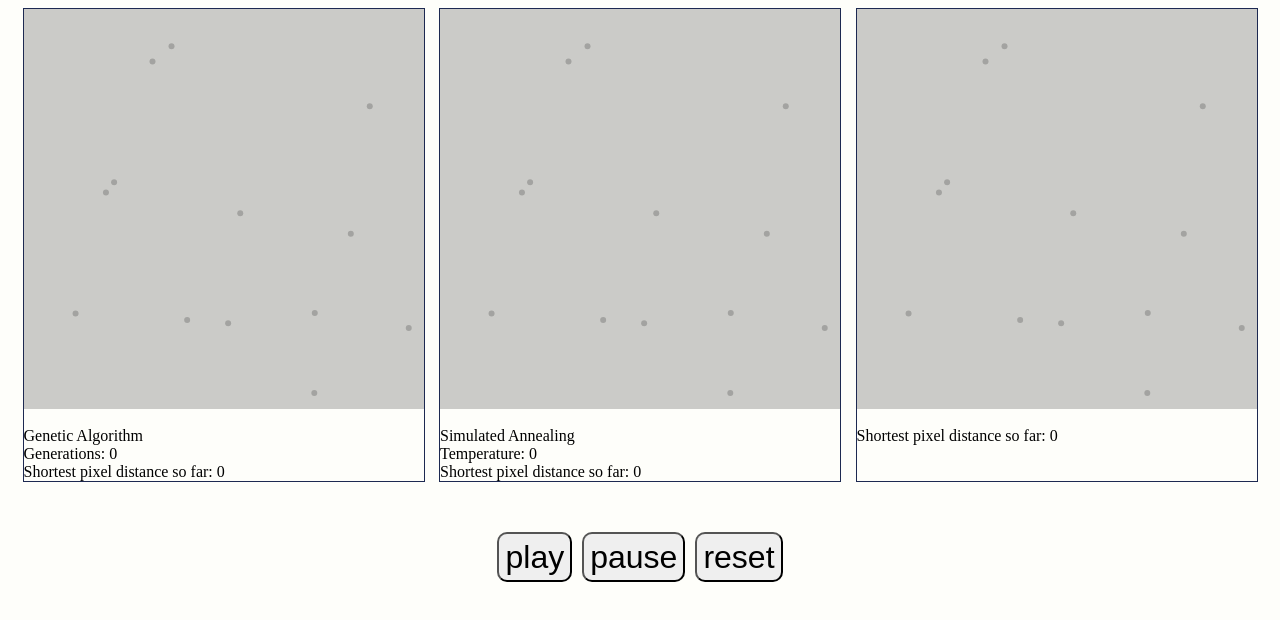
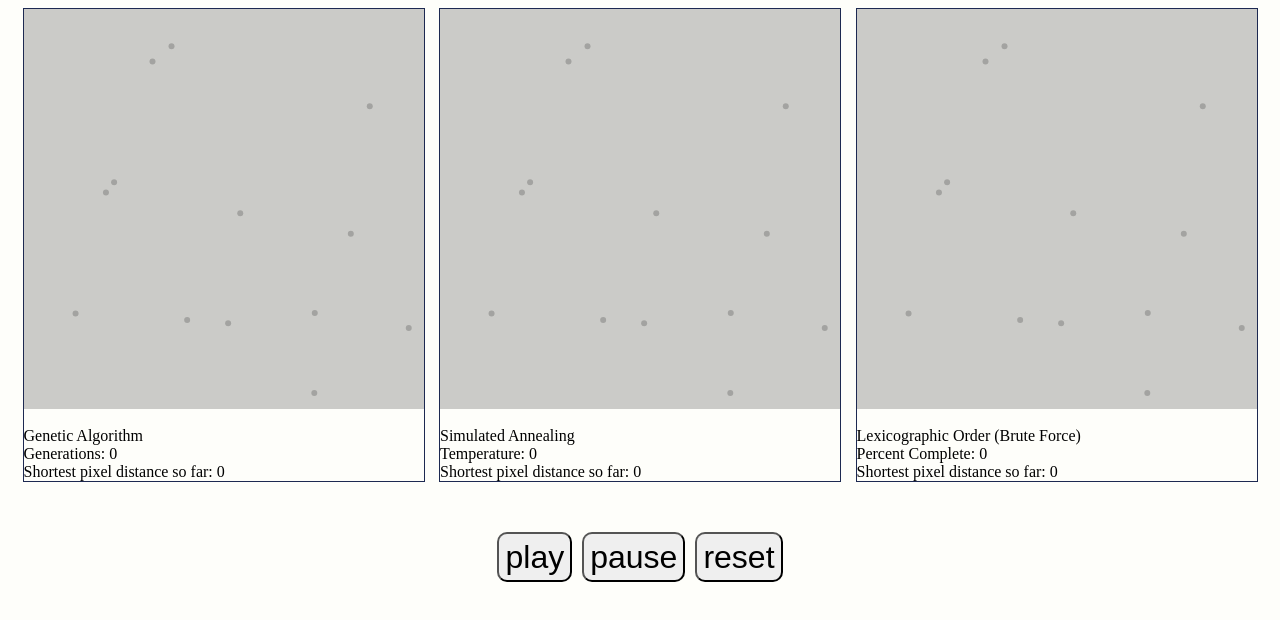
Before and after one commit to chungyyy/GeneticAlgemVisualization, a website built with webpack: page index.html in a window 1280 px wide. Built offline with nearby package versions, Linux system fonts and the light colour scheme.

Commit message:
text update

```diff
--- a/index.html
+++ b/index.html
@@ -39,6 +39,12 @@
     <div class="canvasContainer">
       <canvas id="myCanvasThree" width="400" height="400"></canvas>
         <br />
+        <span>
+          Lexicographic Order (Brute Force)
+        </span>
+        <span>
+          Percent Complete: 0
+        </span>
         <span class="button" id="brute-distance">
           Shortest pixel distance so far: 0
         </span>
```
